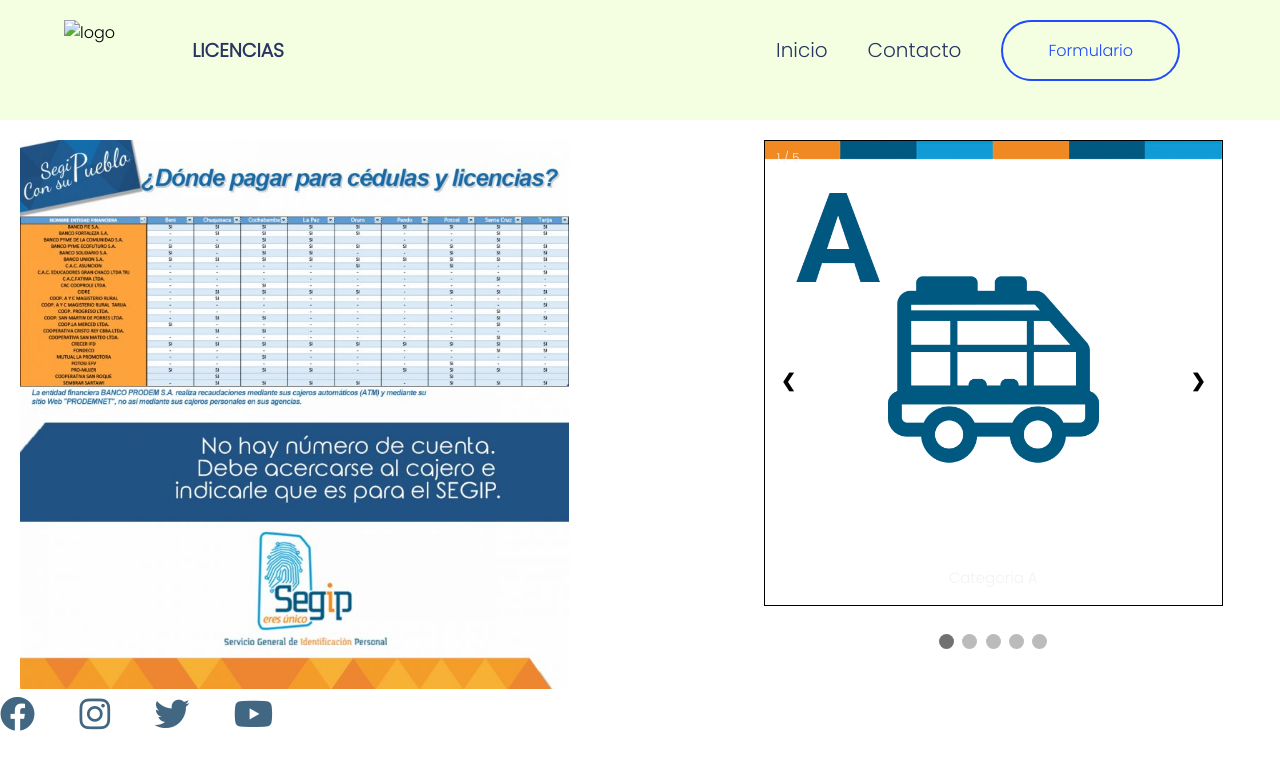
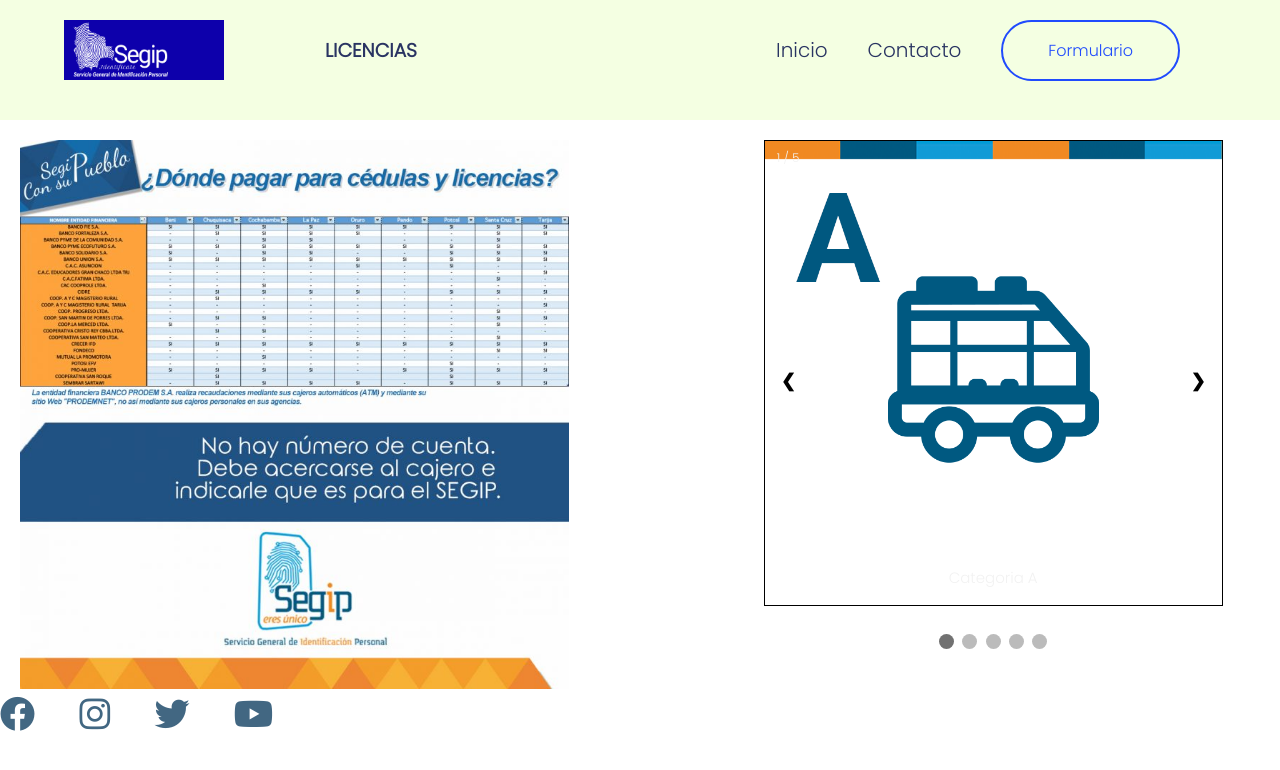
Before and after one commit to MicaelaGordillo/licencia_conducir, a plain HTML site: page views/inicio.html in a window 1280 px wide. Drawn offline with Linux system fonts and the light colour scheme.

Commit message:
nuevas cositas XD

```diff
--- a/css/inicio.css
+++ b/css/inicio.css
@@ -25,12 +25,21 @@ section.principal-view{
     display: flex;
     align-items: center;
     justify-content: space-between;
-    width: 220px;
+    width: 160px;
+    background-color: #0D00AB;
+
+}
+.navbar .logo2{
+    display: flex;
+    align-items: center;
+    justify-content: space-between;
+    width: 350px;
+
 }
 .navbar .logo img{
     height: 60px;
 }
-.logo span{
+.logo2 span{
     font-size: 19px;
     color: #293462;
     font-weight: bold;
--- a/views/inicio.html
+++ b/views/inicio.html
@@ -25,9 +25,12 @@
       <div class="container">
         <div class="navbar">
           <div class="logo">
-            <img src="img/none-green.png" alt="logo" />
+            <img src="../images/logo.png" alt="logo" />
+          </div>
+          <div class="logo2">
             <span>Licencias</span>
           </div>
+
           <div class="links">
             <a href="#" class="nav-btn active-option">Inicio</a>
             <a href="#" class="nav-btn">Contacto</a>
```
Also changed, not shown: images/logo.png (added).
